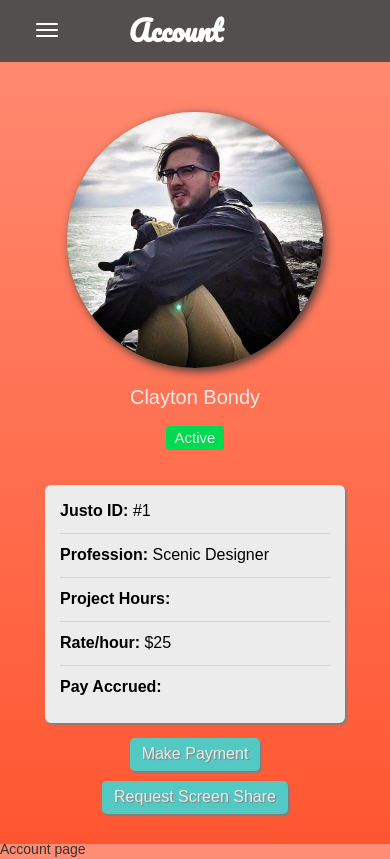
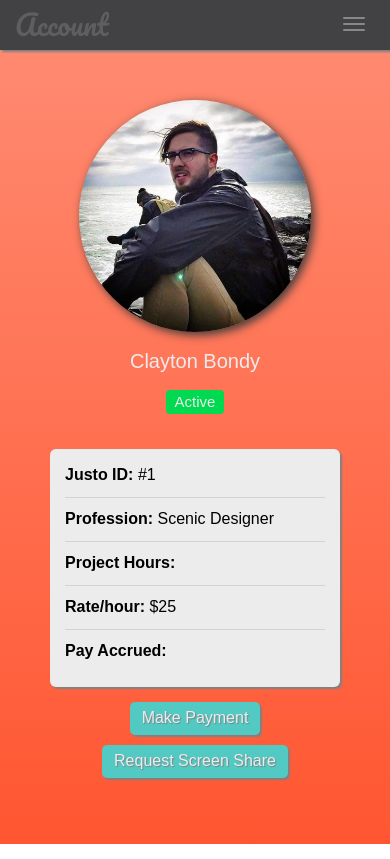
Before and after one commit to brianduongh/justo, a React (Create React App) app in the folder client/: page /account in a window 390 px wide. Built offline with nearby package versions, Linux system fonts and the light colour scheme; some icons are missing; a web font is replaced by a local one.

Commit message:
fixed navbar styles and conflicting cdn

```diff
--- a/client/public/index.html
+++ b/client/public/index.html
@@ -11,12 +11,8 @@
       integrity="sha256-3edrmyuQ0w65f8gfBsqowzjJe2iM6n0nKciPUp8y+7E="
       crossorigin="anonymous"></script>
 
-    <link rel="stylesheet" href="https://cdnjs.cloudflare.com/ajax/libs/bootswatch/4.0.0/journal/bootstrap.min.css"/>
-
-    <link rel="stylesheet" href="https://stackpath.bootstrapcdn.com/bootstrap/4.2.1/css/bootstrap.min.css"/>
     <link rel="stylesheet" href="https://maxcdn.bootstrapcdn.com/bootstrap/3.3.7/css/bootstrap.min.css" integrity="sha384-BVYiiSIFeK1dGmJRAkycuHAHRg32OmUcww7on3RYdg4Va+PmSTsz/K68vbdEjh4u" crossorigin="anonymous">
     <link href="https://fonts.googleapis.com/css?family=Pacifico" rel="stylesheet">
-
 
     <link rel="stylesheet" href="https://use.fontawesome.com/releases/v5.6.3/css/all.css" integrity="sha384-UHRtZLI+pbxtHCWp1t77Bi1L4ZtiqrqD80Kn4Z8NTSRyMA2Fd33n5dQ8lWUE00s/" crossorigin="anonymous">
 
--- a/client/src/components/Account/style.css
+++ b/client/src/components/Account/style.css
@@ -1,5 +1,4 @@
 .profile-sm {
-    display:inline-block;
     width:300px;
     height:auto;
     max-width:80%;
--- a/client/src/components/FreelancerCard/index.js
+++ b/client/src/components/FreelancerCard/index.js
@@ -1,6 +1,6 @@
 import React from "react";
 import "./style.css";
-import { Col, Image, Label } from "react-bootstrap";
+import { Image, Label } from "react-bootstrap";
 
 
 function FreelancerCard(props) {
--- a/client/src/components/FreelancerCard/style.css
+++ b/client/src/components/FreelancerCard/style.css
@@ -1,3 +1,7 @@
+div.row {
+  margin:auto;
+}
+
 .profile-sm {
   height: 200px;
   overflow: hidden;
@@ -7,6 +11,7 @@
 
 .f-card {
   padding-top:10px;
+  display:inline-block;
 }
 
 .f-text {
--- a/client/src/components/Nav/index.js
+++ b/client/src/components/Nav/index.js
@@ -1 +1,63 @@
-export { default } from "./navTabs";
+import React, { Component } from "react";
+import "./style.css";
+import { Navbar, NavItem, Nav } from "react-bootstrap";
+
+const navStyle = {
+	display: 'none'
+}
+
+// const title ={
+// 	left: '50%'
+// }
+
+
+// class Navs extends Component {
+function Navs(props){
+
+
+
+	// state ={
+	// 	background: "#544F4F"
+	// };
+
+	// changeColor = () => {
+	// 	this.setState({background:"white"});
+	// };
+
+	// render(props){
+
+		return (
+
+			<Navbar>
+
+				<Navbar.Header>
+                        <Navbar.Brand>
+                            <a href="/dashboard" id ="brand">
+                                {props.page}
+                            </a>
+                        </Navbar.Brand>
+                        {/* <i class="fas fa-user-plus" id ="plus"></i> */}
+                    <Navbar.Toggle />
+				</Navbar.Header>
+
+				<Navbar.Collapse>
+					<Nav pullRight>
+						<NavItem eventKey={1} href="/dashboard">
+							Dashboard
+						</NavItem>
+						<NavItem eventKey={2} href="/account">
+							Account
+						</NavItem>
+						<NavItem eventKey={2} href="/signout">
+							Sign Out
+						</NavItem>
+					</Nav>
+				</Navbar.Collapse>
+
+			</Navbar>
+		)
+	// }
+// }
+}
+
+export default Navs;
--- a/client/src/components/Nav/navTabs.js
+++ /dev/null
@@ -1,64 +0,0 @@
-import React, { Component } from "react";
-import "./style.css";
-import { Navbar, NavItem, Nav } from "react-bootstrap";
-
-const navStyle = {
-	display: 'none'
-}
-
-// const title ={
-// 	left: '50%'
-// }
-
-
-// class Navs extends Component {
-function Navs(props){
-
-
-
-	// state ={
-	// 	background: "#544F4F"
-	// };
-
-	// changeColor = () => {
-	// 	this.setState({background:"white"});
-	// };
-
-	// render(props){
-
-		return (
-			<Navbar inverse collapseOnSelect>
-				<Navbar.Header>
-					<Navbar.Brand>
-						<a href="/dashboard" id ="brand">
-							{props.page}
-
-						</a>
-
-					</Navbar.Brand>
-					{/* <i class="fas fa-user-plus" id ="plus"></i> */}
-
-
-					<Navbar.Toggle />
-
-				</Navbar.Header>
-				<Navbar.Collapse>
-					<Nav pullRight>
-						<NavItem eventKey={1} href="/dashboard">
-							Dashboard
-						</NavItem>
-						<NavItem eventKey={2} href="/account">
-							Account
-						</NavItem>
-						<NavItem eventKey={2} href="/signout">
-							Sign Out
-						</NavItem>
-					</Nav>
-				</Navbar.Collapse>
-			</Navbar>
-		)
-	// }
-// }
-}
-
-export default Navs;
--- a/client/src/components/Nav/style.css
+++ b/client/src/components/Nav/style.css
@@ -1,56 +1,37 @@
-.navbar-inverse {
-    background-color: #544F4F;
-    border-color: #544F4F;
+/* main navbar styles */
+.navbar-default {
+    background: #424244;
+    border-style:none;
+    box-shadow: grey 2px 2px 2px;
+    color: #ECECEC;
 }
 
-.navbar-inverse .navbar-brand{
+/* navbar main text */
+.navbar-default .navbar-brand {
+    color: #ECECEC;
     font-family: 'Pacifico', cursive;
     font-size: 28px;
     color: white;
+}
+
+/* navbar link text */
+.navbar-default .navbar-nav>li>a {
+    color: #ECECEC;
+}
+
+/* navbar hambuger */
+.navbar-default .navbar-toggle {
+    border-style:none;
+}
+
+.navbar-brand{
+text-transform: none;
+}
+
+@media only screen and (max-width: 600px) {
 
 }
 
-#plus{
-    display:none;
-}
-
-.navbar-brand{
-
-
-text-transform: none;
-}
-
-
-
-
-@media only screen and (max-width: 600px) {
-
-    .navbar-toggle{
-        float:left;
-        margin-left: 15px;
-        border: 0;
-    }
-
-    .navbar-brand{
-        left: 15%;
-        position: relative;
-        float: none;
-        top: 0;
-
-    }
-
-    #plus{
-        position: relative;
-        left: 35%;
-        display: inline;
-        color: white;
-        top:8px;
-
-    }
-
-    .navbar>.container, .navbar>.container-fluid{
-        justify-content:flex-start;
-    }
-
+@media only screen and (min-width: 601px) {
 
 }
--- a/client/src/components/ProfileCard/style.css
+++ b/client/src/components/ProfileCard/style.css
@@ -1,11 +1,9 @@
 .p-card {
-  /* padding-top:20px; */
   margin:10px 0px 10px auto;
 }
 
 .p-text {
   margin:auto;
-  max-width:300px;
   text-align:left;
   font-weight:100;
   color:black;
@@ -14,6 +12,7 @@
   background:#ECECEC;
   box-shadow: grey 2px 2px 2px;
   border-radius:6px;
+  max-width: 400px;
 }
 
 @media (min-width: 768px) {
--- a/client/src/pages/Account.js
+++ b/client/src/pages/Account.js
@@ -8,8 +8,6 @@ function ShowAccount() {
     	<div>
         <Navs page ="Account"/>
 		<Account/>
-
-        	Account page
     	</div>
   	);
 }
--- a/client/src/pages/Dashboard.js
+++ b/client/src/pages/Dashboard.js
@@ -15,7 +15,7 @@ class Dashboard extends Component {
                     <Grid>
                         <Row>
                             {freelancers.map(freelancer => (
-                            <FreelancerCard
+                            <FreelancerCard style={{ float:"left"}}
                                 key={freelancer.id}
                                 name={freelancer.name}
                                 image={freelancer.image}
```
Also changed, not shown: 1 other file (tests, documents, lock files or other folders).
